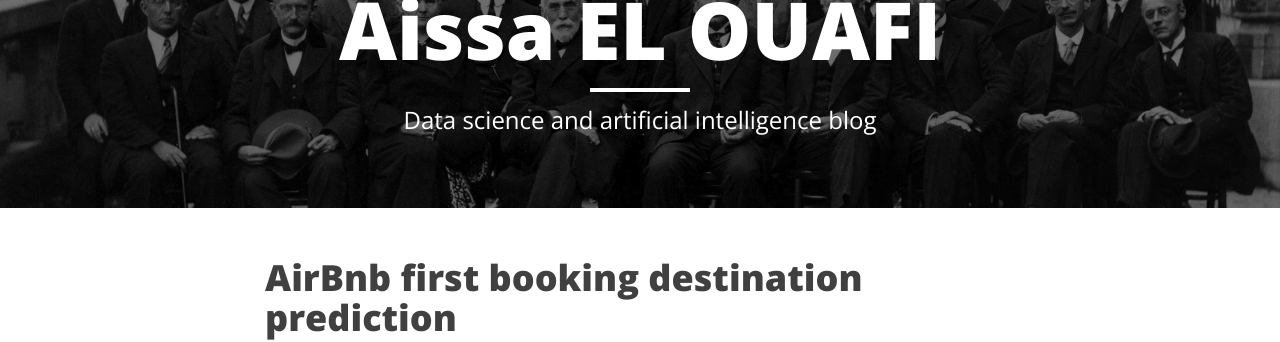
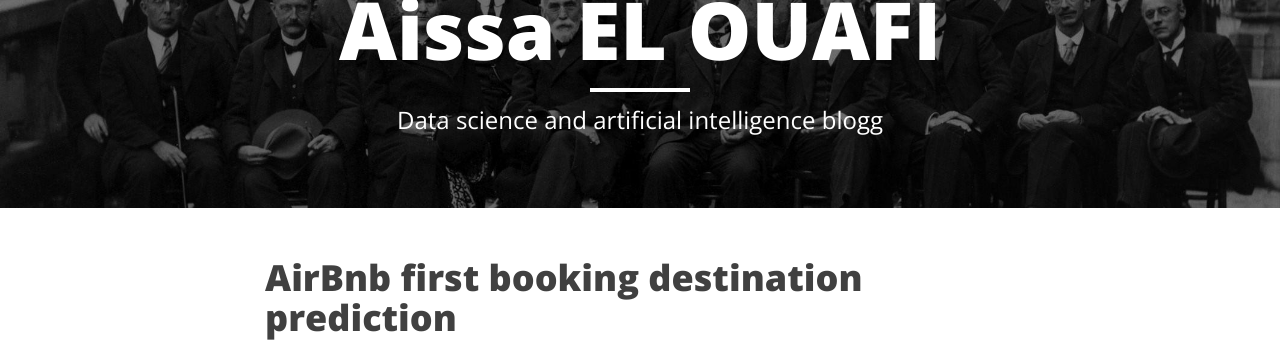
Before and after one commit to aissaelouafi/blog, a Jekyll site: the page built from index.html, in a window 1280 px wide. Shown: the part 240-582 px from the top of the page. Built offline with Jekyll 4.4.1, drawn with Linux system fonts in a browser that asks for light colours; nearby versions of some CDN libraries; the list of posts is cut into pages by our own code.

```diff
--- a/_config.yml
+++ b/_config.yml
@@ -1,6 +1,6 @@
 # Site settings
 title: Aissa EL OUAFI
-description: "Data science and artificial intelligence blog"
+description: "Data science and artificial intelligence blogg"
 url: "https://aissaelouafi.github.io"
 
 
```
